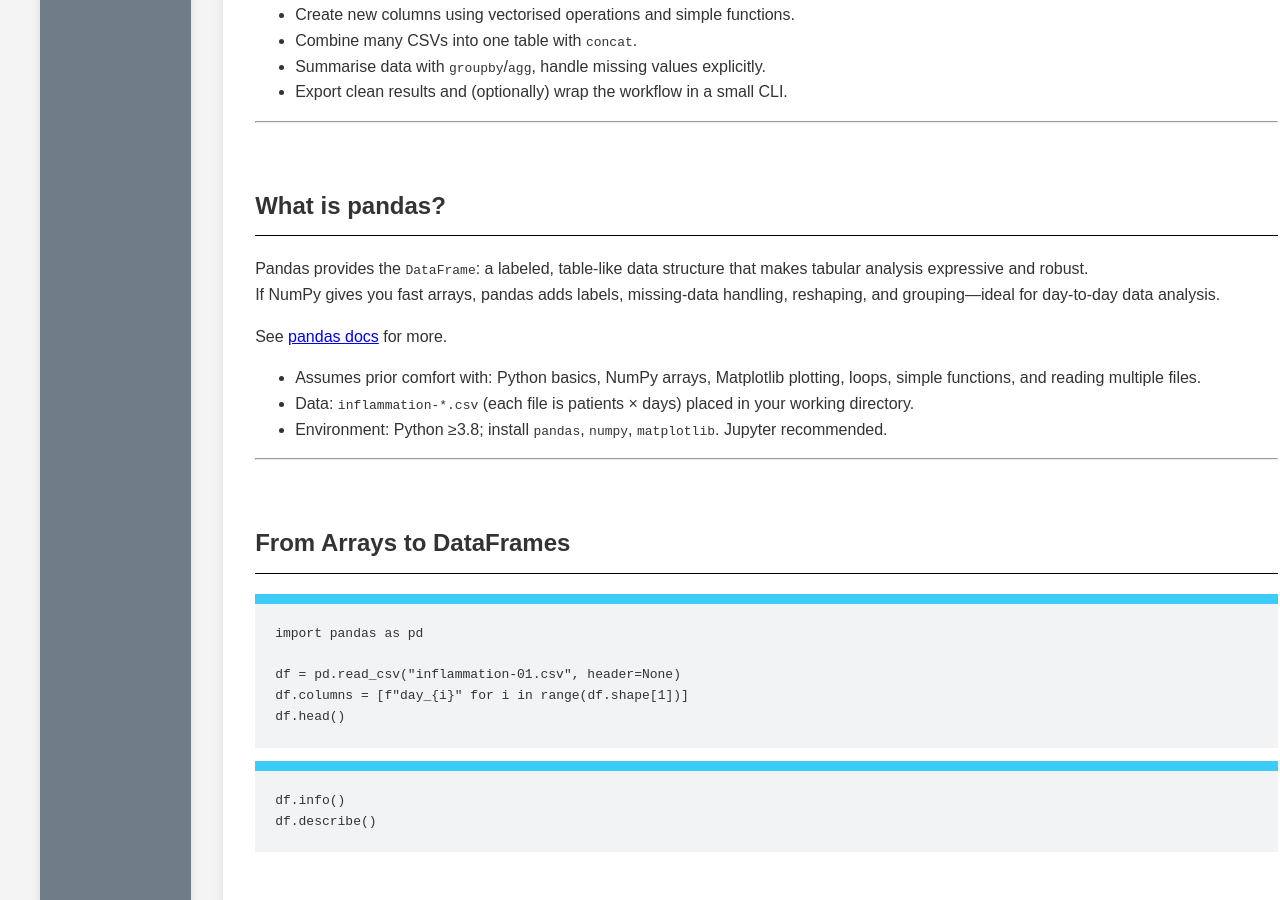
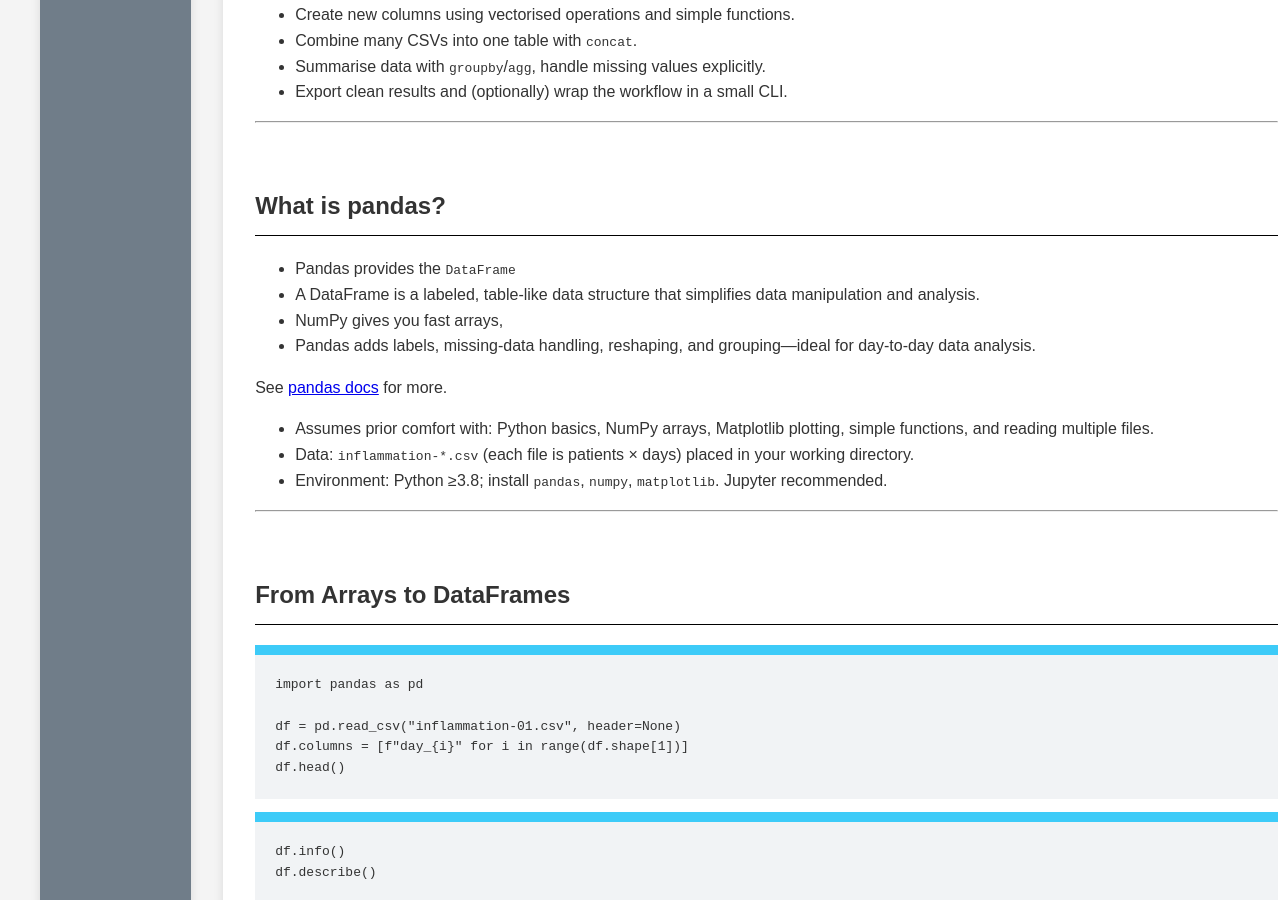
Before and after one commit to ATayls/Python-Course-Pandas-Extension, a Jekyll site: the page built from lessons/Intro_to_Pandas.md, in a window 1280 px wide and 900 px high, scrolled down 401 px. Built offline with Jekyll 4.4.1, drawn with Linux system fonts in a browser that asks for light colours; some of the changed text lies outside the part shown.

Commit message:
Update intro to pandas

````diff
--- a/lessons/Intro_to_Pandas.md
+++ b/lessons/Intro_to_Pandas.md
@@ -17,12 +17,14 @@ title: Intro to Pandas
 
 ## What is pandas?
 
-Pandas provides the `DataFrame`: a labeled, table-like data structure that makes tabular analysis expressive and robust.
-If NumPy gives you fast arrays, pandas adds labels, missing-data handling, reshaping, and grouping—ideal for day-to-day data analysis.
+* Pandas provides the `DataFrame`
+* A DataFrame is a labeled, table-like data structure that simplifies data manipulation and analysis.
+* NumPy gives you fast arrays,
+* Pandas adds labels, missing-data handling, reshaping, and grouping—ideal for day-to-day data analysis.
 
 See [pandas docs](https://pandas.pydata.org/docs/getting_started/overview.html) for more.
 
-* Assumes prior comfort with: Python basics, NumPy arrays, Matplotlib plotting, loops, simple functions, and reading multiple files.
+* Assumes prior comfort with: Python basics, NumPy arrays, Matplotlib plotting, simple functions, and reading multiple files.
 * Data: `inflammation-*.csv` (each file is patients × days) placed in your working directory.
 * Environment: Python ≥3.8; install `pandas`, `numpy`, `matplotlib`. Jupyter recommended.
 
@@ -268,7 +270,7 @@ print("Wrote out/per_day_summary.csv")
 
 ## (Optional) Tiny CLI Wrapper
 
-If you’d like to run the workflow from the shell without touching a notebook, save the below as `scripts/summarise_inflammation.py`:
+To run the workflow from the shell without touching a notebook, save the below as `scripts/summarise_inflammation.py`:
 
 ```python
 #!/usr/bin/env python3
````
